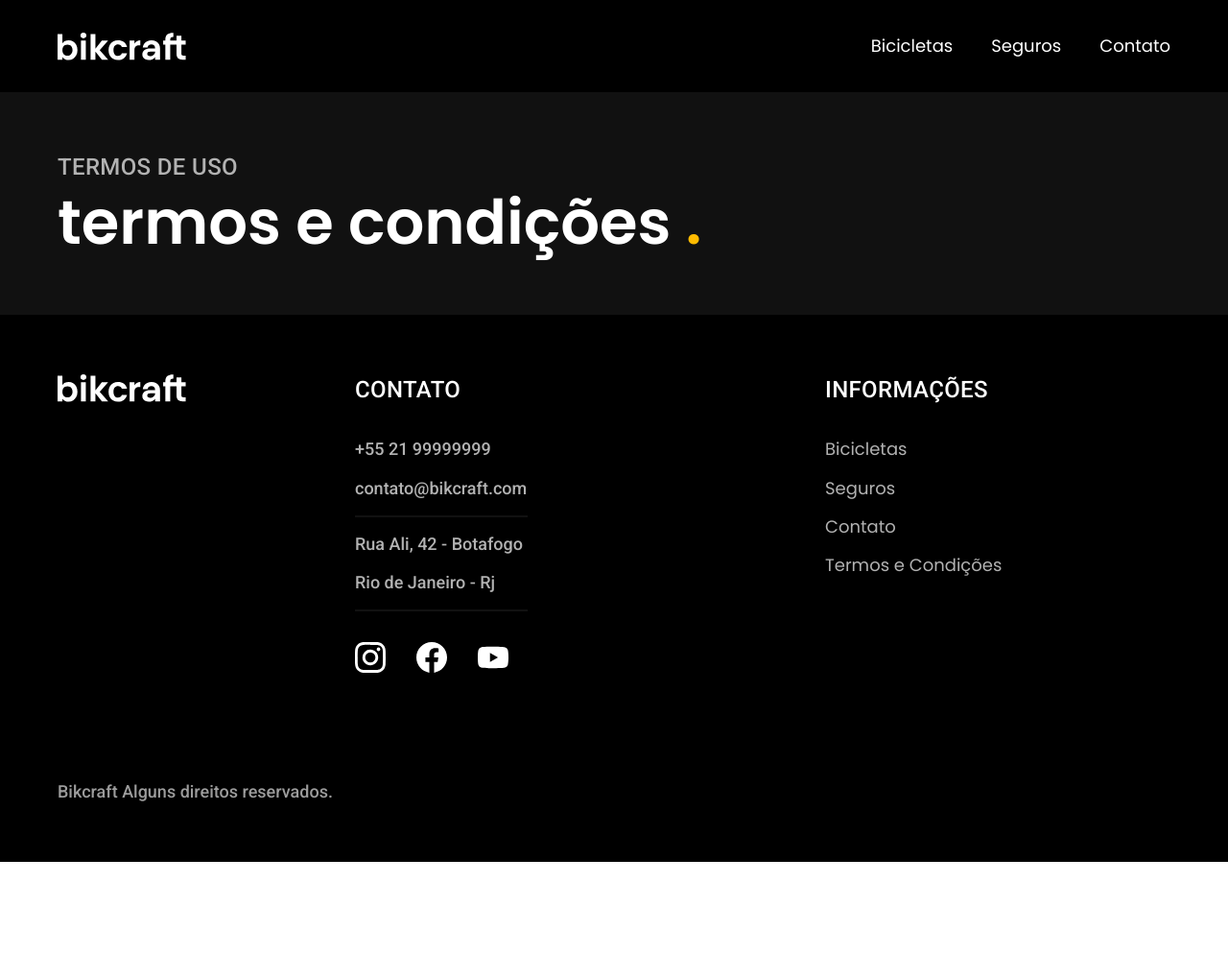
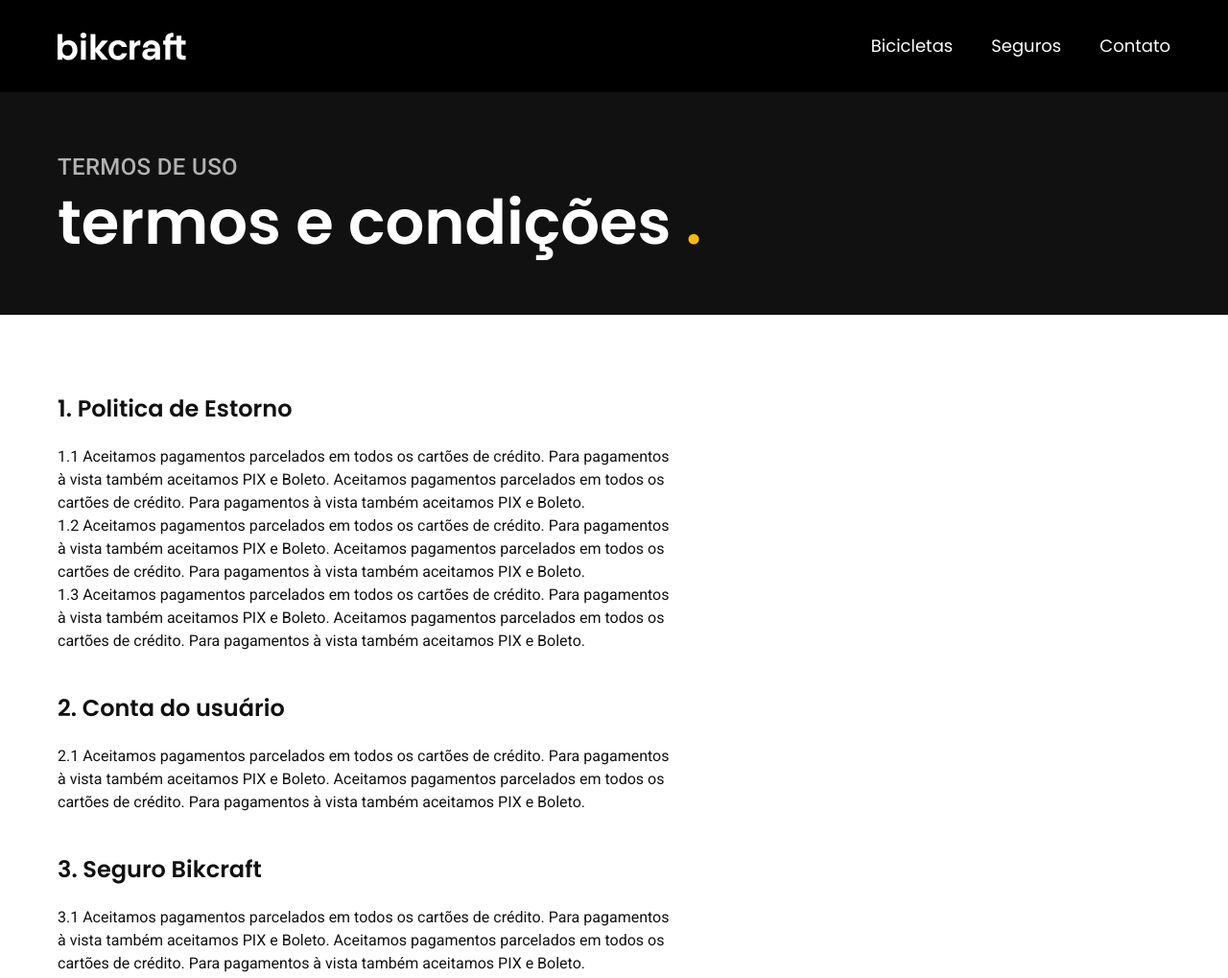
Before and after one commit to leokazuyukinagatani/htmlandcss-origamid, a plain HTML site: page bikcraft/termos.html in a window 1280 px wide. Shown: the top 1019 px of the page at 96% size. Before the commit the page ends 898 px from the top, so only its background shows below. Drawn offline with Linux system fonts and the light colour scheme.

Commit message:
feat: termos

```diff
--- a/bikcraft/css/termos/termos.css
+++ b/bikcraft/css/termos/termos.css
@@ -0,0 +1,18 @@
+.termos {
+  padding-top: 80px;
+  padding-bottom: 80px;
+}
+
+.termos h2 {
+  font-weight: 600;
+  margin-bottom: 20px;
+}
+
+.termos p + h2 {
+  margin-top: 40px;
+}
+
+.termos p {
+  margin-bottom: 24x;
+  max-width: 72ch;
+}
--- a/bikcraft/termos.html
+++ b/bikcraft/termos.html
@@ -36,6 +36,26 @@
         <p class="font-2-l-b cor-5">Termos de uso</p>
         <h1 class="font-1-xxl cor-0">termos e condições <span class="cor-p1">.</span></h1>
       </div>
+    </div>
+    <div class="termos container font-2-s cor-10">
+      <h2 class="font-1-l cor-11">1. Politica de Estorno</h2>
+      <p>1.1 Aceitamos pagamentos parcelados em todos os cartões de crédito. Para pagamentos à vista também aceitamos
+        PIX e Boleto. Aceitamos pagamentos parcelados em todos os cartões de crédito. Para pagamentos à vista também
+        aceitamos PIX e Boleto.</p>
+      <p>1.2 Aceitamos pagamentos parcelados em todos os cartões de crédito. Para pagamentos à vista também aceitamos
+        PIX e Boleto. Aceitamos pagamentos parcelados em todos os cartões de crédito. Para pagamentos à vista também
+        aceitamos PIX e Boleto.</p>
+      <p>1.3 Aceitamos pagamentos parcelados em todos os cartões de crédito. Para pagamentos à vista também aceitamos
+        PIX e Boleto. Aceitamos pagamentos parcelados em todos os cartões de crédito. Para pagamentos à vista também
+        aceitamos PIX e Boleto.</p>
+      <h2 class="font-1-l cor-11">2. Conta do usuário</h2>
+      <p>2.1 Aceitamos pagamentos parcelados em todos os cartões de crédito. Para pagamentos à vista também aceitamos
+        PIX e Boleto. Aceitamos pagamentos parcelados em todos os cartões de crédito. Para pagamentos à vista também
+        aceitamos PIX e Boleto.</p>
+      <h2 class="font-1-l cor-11">3. Seguro Bikcraft</h2>
+      <p>3.1 Aceitamos pagamentos parcelados em todos os cartões de crédito. Para pagamentos à vista também aceitamos
+        PIX e Boleto. Aceitamos pagamentos parcelados em todos os cartões de crédito. Para pagamentos à vista também
+        aceitamos PIX e Boleto.</p>
     </div>
   </main>
   <footer class="footer-bg">
```
